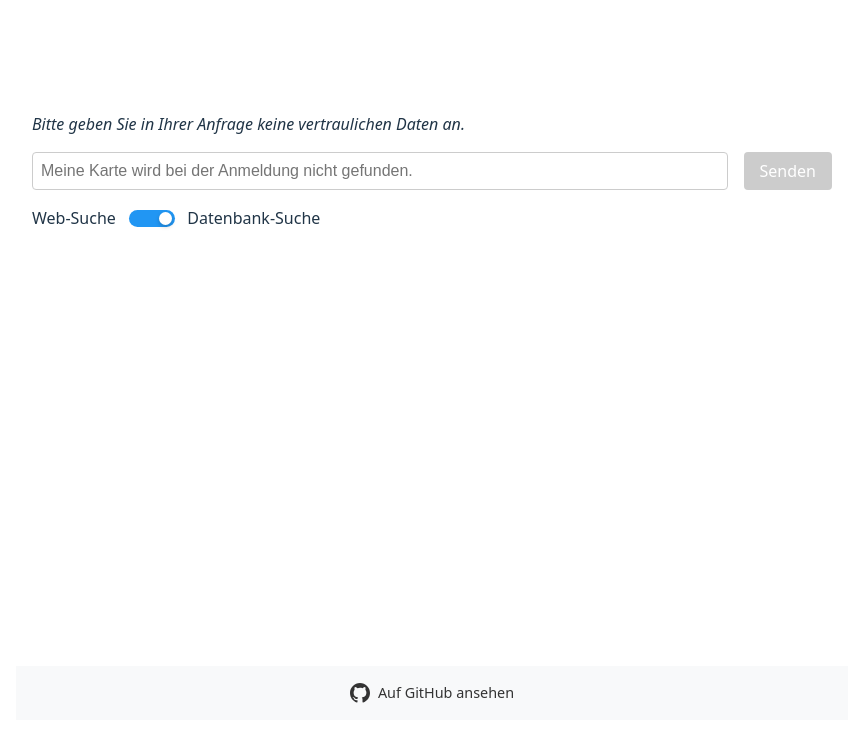
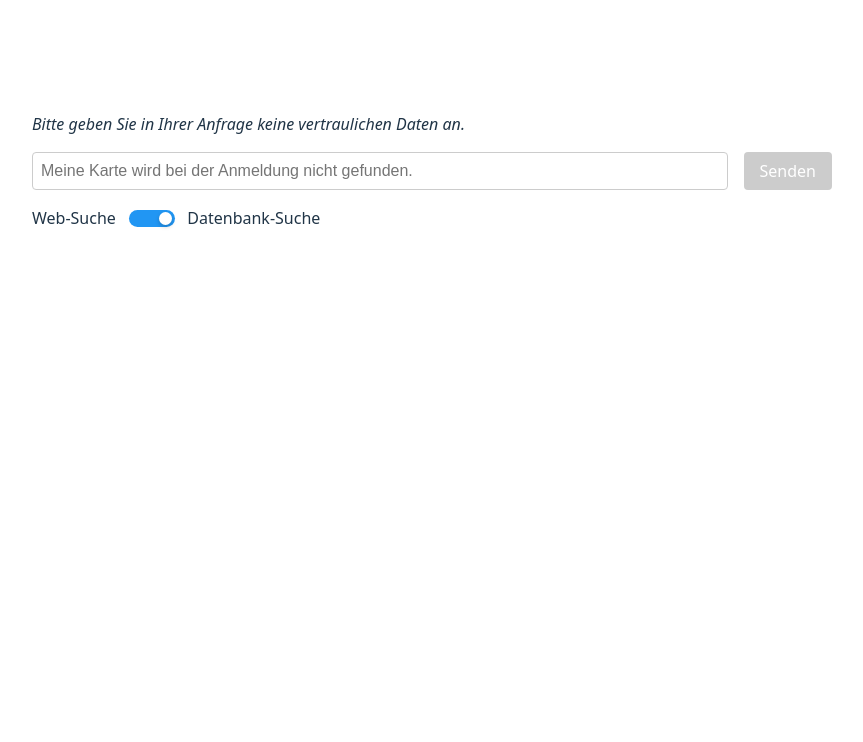
Before and after one commit to torstenwerner/support-chat, a Svelte app in the folder webapp/: page / in a window 1280 px wide. Shown: the top 742 px of the page, without its empty margins (208-1071 px from the left). Built offline with nearby package versions, Linux system fonts and the light colour scheme; no server answers.

Commit message:
remove Footer temporarily

```diff
--- a/webapp/src/App.svelte
+++ b/webapp/src/App.svelte
@@ -63,7 +63,7 @@
             </div>
         {/if}
     </main>
-    <Footer/>
+<!--    <Footer/>-->
 </div>
 
 <style>
```
